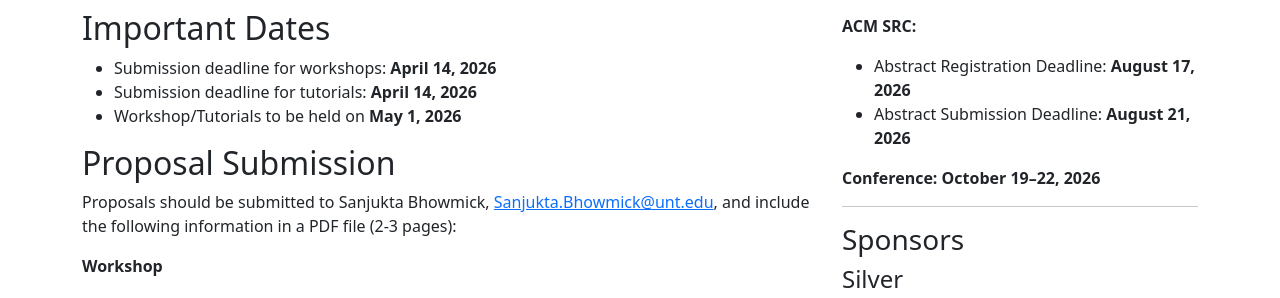
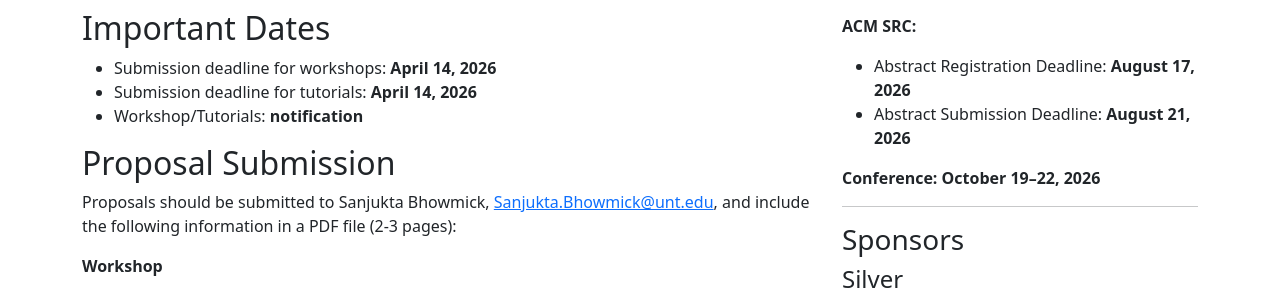
Before and after one commit to pact2026/pact2026.github.io, a Jekyll site: the page built from workshops/index.md, in a window 1280 px wide. Shown: the part 466-764 px from the top of the page. Built offline with Jekyll 4.4.1, drawn with Linux system fonts in a browser that asks for light colours.

Commit message:
fix: workshop/tutorials via notification

```diff
--- a/workshops/index.md
+++ b/workshops/index.md
@@ -16,7 +16,7 @@ Those interested in organizing a workshop or tutorial are invited to contact the
 
 - Submission deadline for workshops: **April 14, 2026**
 - Submission deadline for tutorials: **April 14, 2026**
-- Workshop/Tutorials to be held on **May 1, 2026**
+- Workshop/Tutorials: **notification**
 
 ## Proposal Submission
 
```
